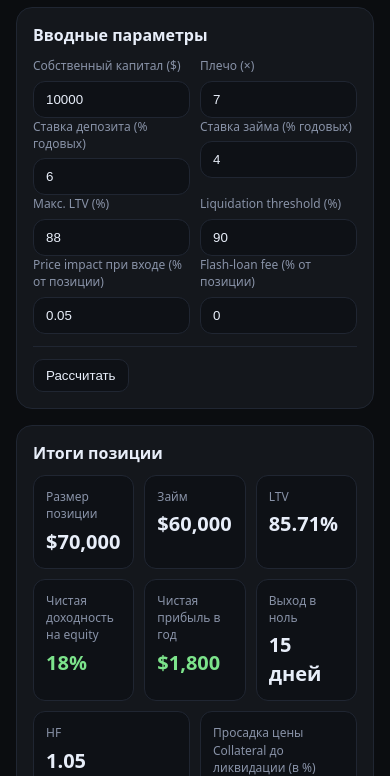
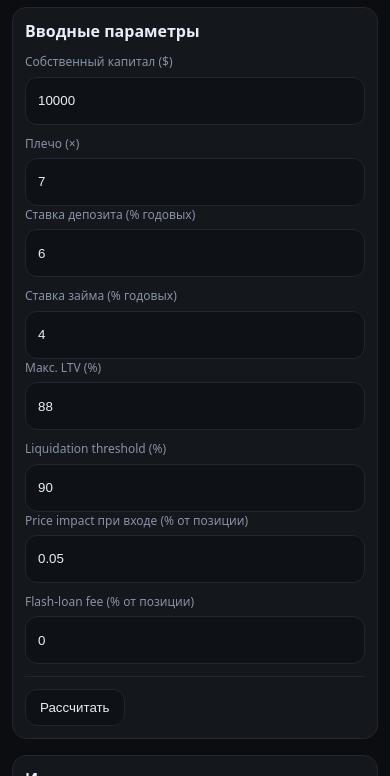
Before and after one commit to Fellane/looping-calculator, a plain HTML site: page index.html in a window 390 px wide. Shown: the part 68-844 px from the top of the page. Drawn offline with Linux system fonts and the light colour scheme.

Commit message:
fix: обновил index.html (ровные поля, отступ сверху, фиксы мобильной версии)

```diff
--- a/index.html
+++ b/index.html
@@ -8,47 +8,58 @@
     :root{
       --bg:#0b0d10; --card:#14171c; --muted:#8892a7; --text:#e8eef9; --accent:#89b4ff; --good:#7ce38b; --bad:#ff8a8a; --border:#202632;
     }
-    /* фиксируем горизонтальный оверфлоу и «ёрзание» */
+    /* анти-ёрзание и базовая типографика */
     html,body{height:100%; max-width:100%; overflow-x:hidden;}
     body{
       margin:0;
       font:16px/1.45 system-ui,-apple-system,Segoe UI,Roboto,Ubuntu,Cantarell,"Noto Sans","Helvetica Neue",Arial;
       background:var(--bg); color:var(--text);
       -webkit-text-size-adjust:100%;
-      touch-action: pan-y; /* разрешаем только вертикальный скролл жестом */
+      touch-action: pan-y; /* блокируем горизонтальные жесты */
     }
     *{box-sizing:border-box;}
     img,svg,canvas,video{max-width:100%; height:auto;}
     table{width:100%; display:block; overflow-x:auto;}
 
-    .wrap{max-width:1100px; margin:24px auto; padding:0 16px;}
+    .wrap{max-width:1100px; margin:36px auto 24px; padding:0 16px;}
     header{display:flex; align-items:center; gap:12px; margin-bottom:18px; flex-wrap:wrap}
     .logo{font-weight:700; font-size:18px; letter-spacing:0.2px}
 
-    /* minmax(0,…) не даёт контенту «раздвигать» грид и уводить страницу вправо */
     .grid{display:grid; grid-template-columns:minmax(0,1.1fr) minmax(0,1fr); gap:16px}
     @media (max-width:980px){.grid{grid-template-columns:1fr}}
 
     .card{background:var(--card); border:1px solid var(--border); border-radius:16px; padding:16px}
     .card h3{margin:0 0 10px; font-size:16px}
-    .row{display:grid; grid-template-columns:minmax(0,1fr) minmax(0,1fr); gap:10px}
+    .row{display:grid; grid-template-columns:minmax(0,1fr) minmax(0,1fr); gap:10px; align-items:start;}
     .row3{display:grid; grid-template-columns:repeat(2, minmax(0,1fr)); gap:10px}
     .field{display:flex; flex-direction:column; gap:6px;}
     .field label{font-size:12px; color:var(--muted)}
-    .field input{background:#0e1116; border:1px solid var(--border); color:var(--text); padding:10px 12px; border-radius:12px; outline:none}
+    .field input{
+      background:#0e1116; border:1px solid var(--border); color:var(--text);
+      padding:10px 12px; border-radius:12px; outline:none;
+      height:48px; line-height:1.2; /* одинаковая высота для всех инпутов */
+      width:100%; min-width:0;      /* не растягиваем колонки */
+    }
 
     .kpi{display:grid; grid-template-columns:repeat(3,1fr); gap:10px}
     .kpi .item{background:#0e1116; border:1px solid var(--border); border-radius:12px; padding:12px}
     .kpi .item .t{font-size:12px; color:var(--muted)}
     .kpi .item .v{font-size:20px; font-weight:700; margin-top:4px}
-
     .muted{color:var(--muted)}
     .hl{color:var(--accent)}
     .good{color:var(--good)}
     .bad{color:var(--bad)}
     .divider{height:1px; background:var(--border); margin:12px 0}
-    button{background:#0e1116; color:var(--text); border:1px solid var(--border); padding:8px 12px; border-radius:10px; cursor:pointer}
-    button:hover{border-color:#2e3746}
+
+    /* мобильная адаптация */
+    @media (max-width: 640px){
+      .wrap{max-width:100%; padding:0 12px; margin:24px auto}
+      .grid{grid-template-columns:1fr}
+      .card{padding:12px; border-radius:14px}
+      .row,.row3{grid-template-columns:1fr}
+      .kpi{grid-template-columns:1fr}
+      .kpi .item .v{font-size:18px}
+    }
   </style>
 </head>
 <body>
@@ -56,7 +67,7 @@
     <header>
       <div class="logo">Looping Calculator</div>
       <div class="lang">
-        <button id="langBtn" title="Switch language">RU 🇷🇺</button>
+        <button id="langBtn" title="Switch language" style="background:#0e1116;border:1px solid var(--border);color:var(--text);padding:8px 12px;border-radius:10px;cursor:pointer">RU 🇷🇺</button>
       </div>
     </header>
 
@@ -80,7 +91,7 @@
           <div class="field"><label data-i="flashFee">Flash-loan fee (% от позиции)</label><input id="flashFee" type="number" step="0.01" value="0"></div>
         </div>
         <div class="divider"></div>
-        <button id="calcBtn" data-i="recalc">Рассчитать</button>
+        <button id="calcBtn" data-i="recalc" style="background:#0e1116;color:var(--text);border:1px solid var(--border);padding:10px 14px;border-radius:12px;cursor:pointer">Рассчитать</button>
       </section>
 
       <section class="card">
@@ -141,7 +152,6 @@
     const entryCost = pos * entryPct;
     const exitCost  = pos * impact; // flash-fee не учитываем на выходе
 
-    // доходы/расходы (без реинвеста)
     const gross = pos * dep;
     const cost  = debt * loan;
     const net   = gross - cost;
@@ -150,11 +160,11 @@
     const ltv = pos>0 ? (debt/pos) : 0;
 
     const hf = (debt>0 && liqThr>0) ? (pos * liqThr) / debt : Infinity;
-    let dd = (pos>0 && liqThr>0) ? (1 - (debt/(pos*liqThr))) : 0; // доля падения цены до ликвидации
+    let dd = (pos>0 && liqThr>0) ? (1 - (debt/(pos*liqThr))) : 0;
     dd = Math.max(0, Math.min(1, dd));
 
     const dailyNet = net/365;
-    const totalCost = entryCost + exitCost; // считаем вход+выход
+    const totalCost = entryCost + exitCost;
     const daysToBE = dailyNet>0 ? Math.ceil(totalCost / dailyNet) : Infinity;
 
     return {pos,debt,ltv,net,roi,entryCost,exitCost,hf,dd,daysToBE};
@@ -183,13 +193,19 @@
     $("kDD").textContent    = fmt2(r.dd*100)+"%";
     $("kBE").textContent    = (r.daysToBE===Infinity? (lang==='ru'?"никогда":"never"): r.daysToBE+ (lang==='ru'?" дней":" days"));
 
-    // цветовые состояния
+    // подсветки
     const vRoi = $("kRoi"), vNet=$("kNet"), vHF=$("kHF"), vLTV=$("kLtv");
     [vRoi,vNet,vHF,vLTV].forEach(el=>{ el.classList.remove('good','bad'); });
     if (r.roi>0) vRoi.classList.add('good'); else if (r.roi<0) vRoi.classList.add('bad');
     if (r.net>0) vNet.classList.add('good'); else if (r.net<0) vNet.classList.add('bad');
     if (r.hf>=1.5 && r.hf!==Infinity) vHF.classList.add('good');
     if (r.ltv>liqThr && liqThr>0) vLTV.classList.add('bad');
+
+    // если включён режим автоподстройки высоты (для встраивания)
+    if (new URLSearchParams(location.search).get('autosize') === '1') {
+      const h = Math.max(document.body.scrollHeight, document.documentElement.scrollHeight);
+      parent.postMessage({ type: 'lc-resize', height: h }, '*');
+    }
   }
 
   $("calcBtn").addEventListener('click', calc);
@@ -197,6 +213,14 @@
 
   setLang('ru');
   calc();
+
+  // при первой загрузке тоже сообщим высоту в autosize-режиме
+  if (new URLSearchParams(location.search).get('autosize') === '1') {
+    window.addEventListener('load', () => {
+      const h = Math.max(document.body.scrollHeight, document.documentElement.scrollHeight);
+      parent.postMessage({ type: 'lc-resize', height: h }, '*');
+    });
+  }
 })();
 </script>
 </body>
```
